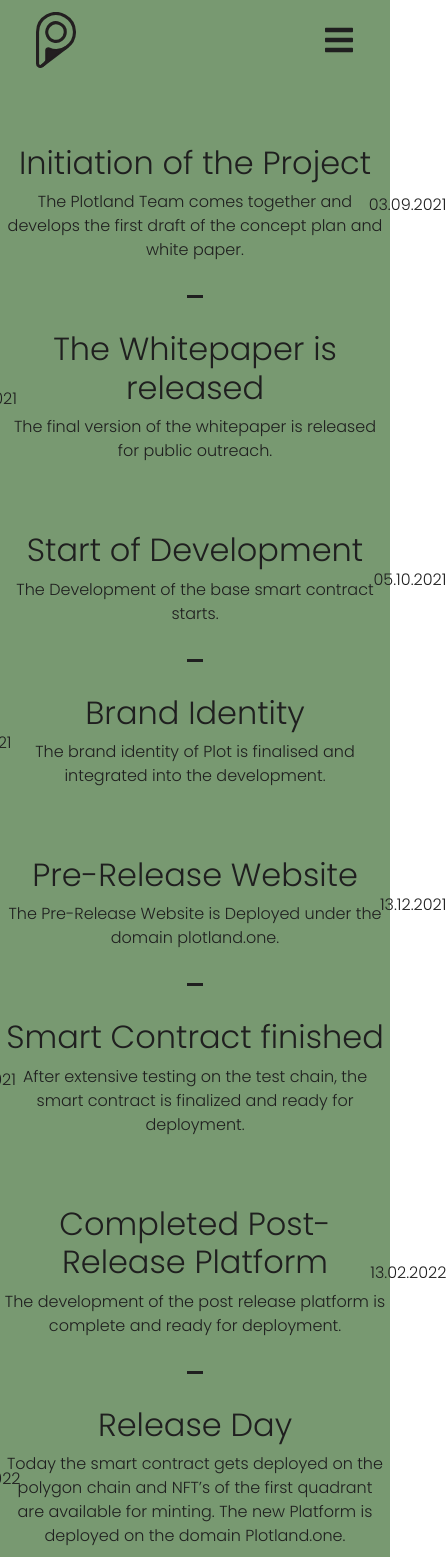
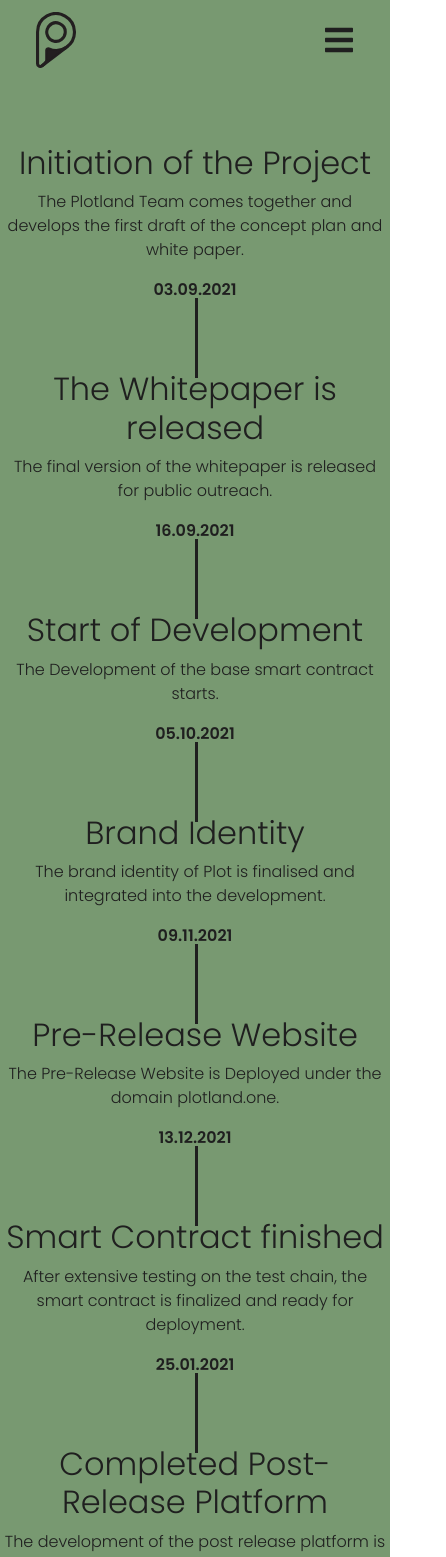
Before and after one commit to Plot-NFT/Plotland, a Next.js app: page /roadmap in a window 390 px wide. Shown: the top 1557 px of the page, 446 px wide, since content can reach past the window. Built offline with nearby package versions, Linux system fonts and the light colour scheme.

Commit message:
finish responsive styling roadmap

```diff
--- a/pages/roadmap.jsx
+++ b/pages/roadmap.jsx
@@ -34,7 +34,7 @@
 
       <Container>
         <RoadMap.Main>
-          <RoadMap.Content>
+          <RoadMap.Content className="pe-0 pe-md-5">
             <h3>Initiation of the Project</h3>
             <p>
               The Plotland Team comes together and develops the first draft of
@@ -53,7 +53,7 @@
 
           <RoadMap.Divider />
 
-          <RoadMap.Content>
+          <RoadMap.Content className="ps-0 ps-md-5">
             <h3>The Whitepaper is released</h3>
             <p>
               The final version of the whitepaper is released for public
@@ -65,7 +65,7 @@
         </RoadMap.Main>
 
         <RoadMap.Main>
-          <RoadMap.Content>
+          <RoadMap.Content className="pe-0 pe-md-5">
             <h3>Start of Development</h3>
             <p>The Development of the base smart contract starts.</p>
 
@@ -82,7 +82,7 @@
 
           <RoadMap.Divider />
 
-          <RoadMap.Content>
+          <RoadMap.Content className="ps-0 ps-md-5">
             <h3>Brand Identity</h3>
             <p>
               The brand identity of Plot is finalised and integrated into the
@@ -94,7 +94,7 @@
         </RoadMap.Main>
 
         <RoadMap.Main>
-          <RoadMap.Content>
+          <RoadMap.Content className="pe-0 pe-md-5">
             <h3>Pre-Release Website</h3>
             <p>
               The Pre-Release Website is Deployed under the domain plotland.one.
@@ -113,7 +113,7 @@
 
           <RoadMap.Divider />
 
-          <RoadMap.Content>
+          <RoadMap.Content className="ps-0 ps-md-5">
             <h3>Smart Contract finished</h3>
             <p>
               After extensive testing on the test chain, the smart contract is
@@ -125,7 +125,7 @@
         </RoadMap.Main>
 
         <RoadMap.Main>
-          <RoadMap.Content>
+          <RoadMap.Content className="pe-0 pe-md-5">
             <h3>Completed Post-Release Platform</h3>
             <p>
               The development of the post release platform is complete and ready
@@ -145,7 +145,7 @@
 
           <RoadMap.Divider />
 
-          <RoadMap.Content>
+          <RoadMap.Content className="ps-0 ps-md-5">
             <h3>Release Day</h3>
             <p>
               Today the smart contract gets deployed on the polygon chain and
@@ -158,7 +158,7 @@
         </RoadMap.Main>
 
         <RoadMap.Main>
-          <RoadMap.Content>
+          <RoadMap.Content className="pe-0 pe-md-5">
             <h3>Update for Platform</h3>
             <p>
               An updated version of the Platform with new features is deployed.
@@ -177,7 +177,7 @@
 
           <RoadMap.Divider />
 
-          <RoadMap.Content>
+          <RoadMap.Content className="ps-0 ps-md-5">
             <h3>Second Quadrant Release Day</h3>
             <p>
               The NFT’s of the second quadrant are available for minting
@@ -188,7 +188,7 @@
           </RoadMap.Content>
         </RoadMap.Main>
 
-        <RoadMap.Main>
+        <RoadMap.Main arrow>
           <RoadMap.Content></RoadMap.Content>
           <RoadMap.Divider type="arrow" />
           <RoadMap.Placeholder />
--- a/src/components/Roadmap/Roadmap.jsx
+++ b/src/components/Roadmap/Roadmap.jsx
@@ -7,8 +7,18 @@
 
 import styles from "./Roadmap.module.scss";
 
-const Main = ({ children }) => {
-  return <Row className="text-center">{children}</Row>;
+const Main = ({ children, arrow = null }) => {
+  return (
+    <Row className={`text-center ${styles.main}`}>
+      {children}
+      {!arrow && <div className={styles.mobileLine}></div>}
+      {arrow && (
+        <div className={styles.lineArrow}>
+          <FaArrowDown />
+        </div>
+      )}
+    </Row>
+  );
 };
 
 const Divider = ({ type = "line" }) => {
@@ -30,9 +40,9 @@
   );
 };
 
-const Content = ({ children }) => {
+const Content = ({ children, className = "" }) => {
   return (
-    <Col className={styles.content} md={5} lg={5}>
+    <Col className={`${styles.content} ${className}`} md={5} lg={5}>
       {children}
     </Col>
   );
@@ -51,7 +61,7 @@
 };
 
 const Placeholder = () => {
-  return <Col md={5} lg={5}></Col>;
+  return <Col className="d-none d-md-block" md={5} lg={5}></Col>;
 };
 
 const Roadmap = { Main, Divider, Content, Date, Placeholder };
--- a/src/components/Roadmap/Roadmap.module.scss
+++ b/src/components/Roadmap/Roadmap.module.scss
@@ -1,3 +1,29 @@
+.main {
+  position: relative;
+
+  .mobileLine {
+    display: none;
+    position: absolute;
+    height: 80px;
+    width: 3px;
+    bottom: -40px;
+    left: 50%;
+    padding: 0;
+    background-color: #1f1f1f;
+  }
+
+  .lineArrow {
+    display: none;
+
+    svg {
+      position: absolute;
+      font-size: 1.2rem;
+      bottom: 7px;
+      left: calc(50% - 8px);
+    }
+  }
+}
+
 .content {
   padding: 2rem 0;
   position: relative;
@@ -6,9 +32,11 @@
     font-size: 2rem;
   }
 }
+
 .date {
   position: absolute;
   top: calc(50% - 16px);
+  font-weight: 600;
 }
 
 .date.right {
@@ -46,3 +74,27 @@
     }
   }
 }
+
+@media (max-width: 768px) {
+  .main {
+    position: relative;
+
+    .mobileLine {
+      display: block;
+    }
+
+    .lineArrow {
+      display: block;
+    }
+  }
+
+  .blackLine {
+    display: none;
+  }
+
+  .date {
+    position: static;
+    top: 0;
+    margin-top: 1rem;
+  }
+}
```
